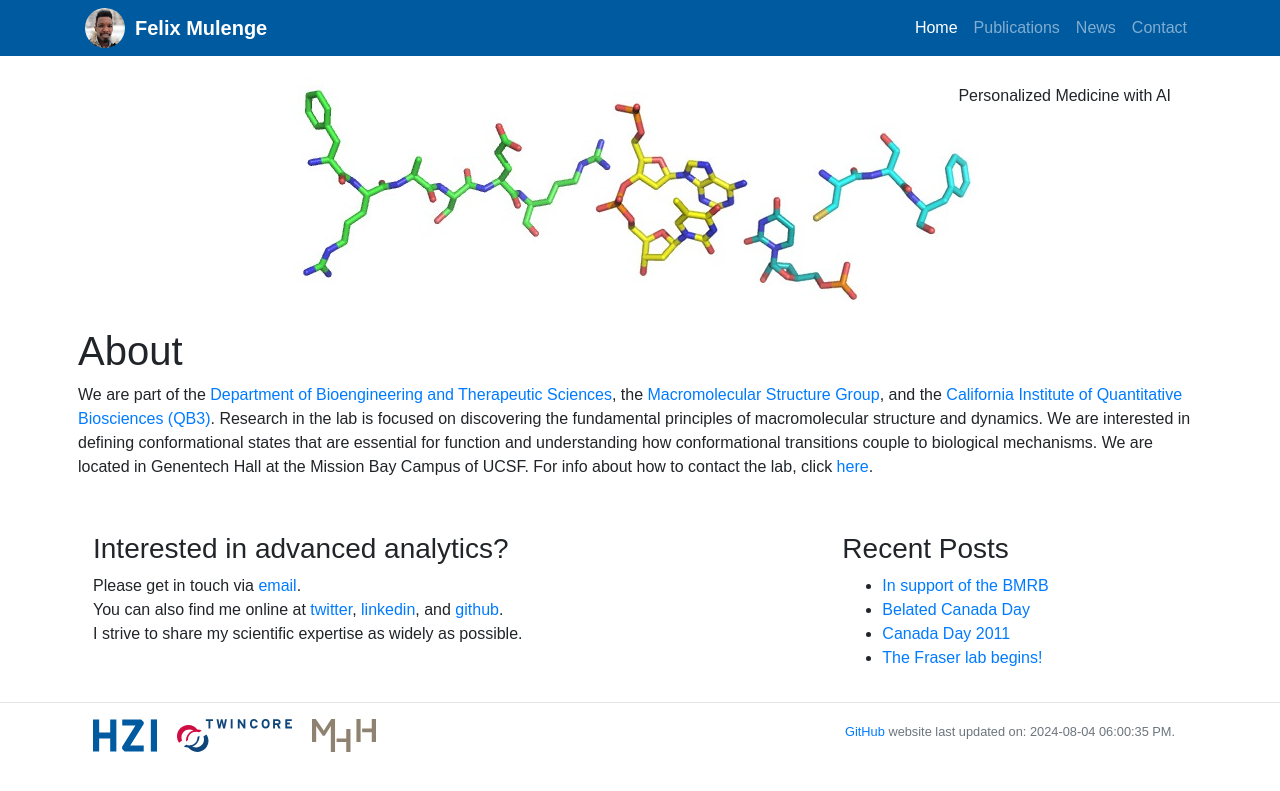
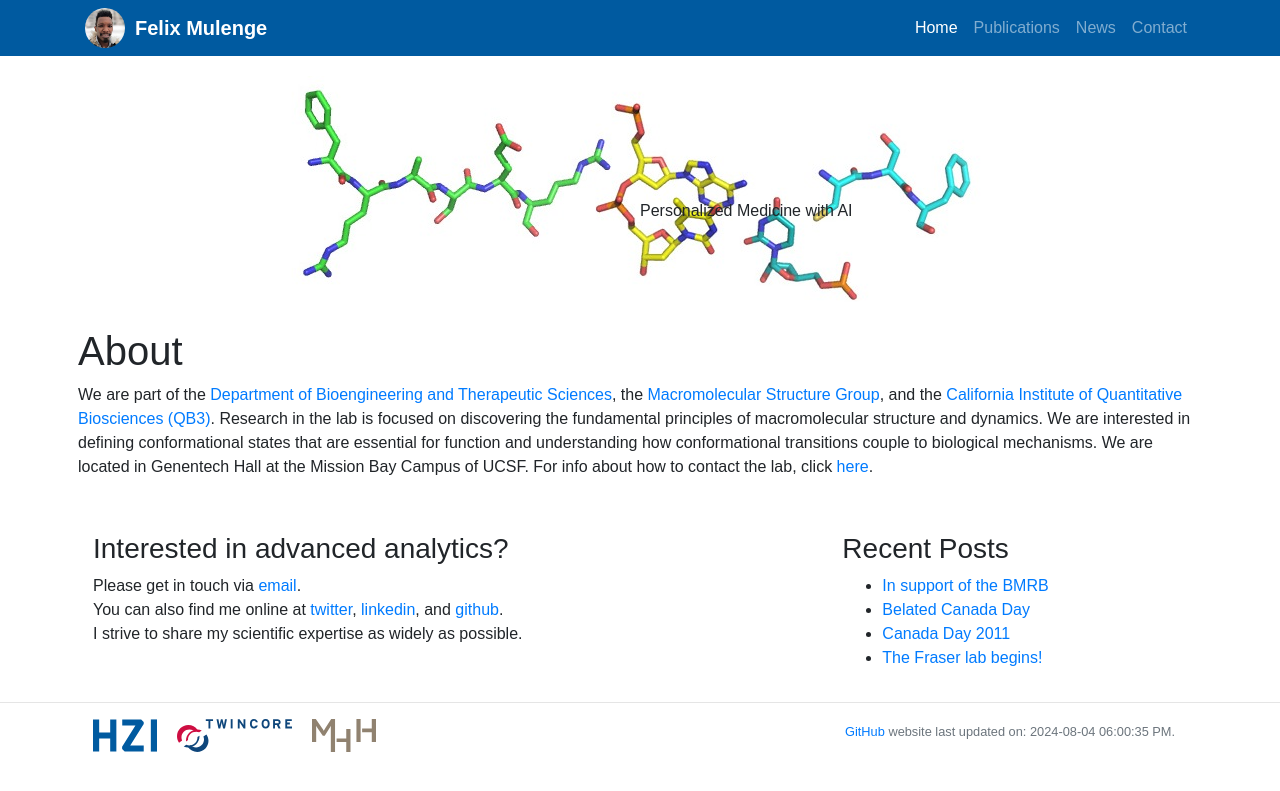
Before and after one commit to fmulenge/fmulenge.github.io, a Jekyll site: the page built from index.md, in a window 1280 px wide. Shown: the top 791 px of the page. Built offline with Jekyll 4.4.1, drawn with Linux system fonts in a browser that asks for light colours.

Commit message:
Update home.html

```diff
--- a/_layouts/home.html
+++ b/_layouts/home.html
@@ -3,7 +3,7 @@
 <div class="container px-2 max-width: 100%">
             <div class="image-with-text">
                         <img class="img-fluid mx-auto d-block" src="/static/img/logo/jf_aa_logo.jpg" alt="">
-                        <div class="top-right">Personalized Medicine with AI</div>
+                        <div class="centered">Personalized Medicine with AI</div>
             </div>
     <div class="row">
         <div class="col-md-15">
```
